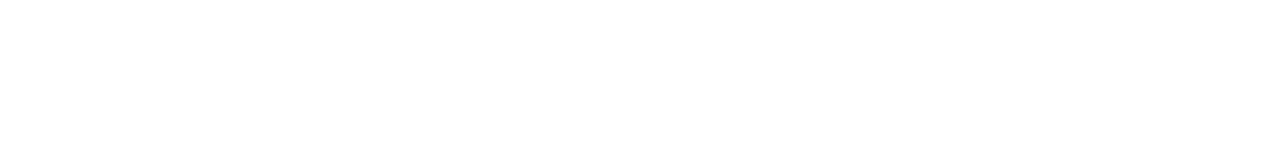
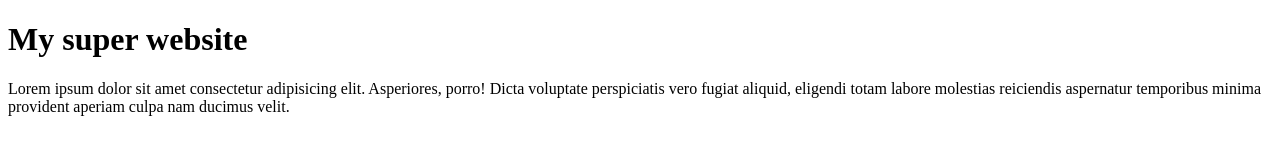
Before and after one commit to emilie-anglade/my-super-website, a plain HTML site: page index.html in a window 1280 px wide. Drawn offline with Linux system fonts and the light colour scheme.

Commit message:
Modif title, ajout titre + paragraphe

```diff
--- a/index.html
+++ b/index.html
@@ -2,9 +2,10 @@
 <html>
   <head>
     <meta charset="UTF-8">
-    <title>title</title>
+    <title>My super website</title>
   </head>
   <body>
-
+  <h1>My super website</h1>
+  <p>Lorem ipsum dolor sit amet consectetur adipisicing elit. Asperiores, porro! Dicta voluptate perspiciatis vero fugiat aliquid, eligendi totam labore molestias reiciendis aspernatur temporibus minima provident aperiam culpa nam ducimus velit.</p>
   </body>
 </html>
```
